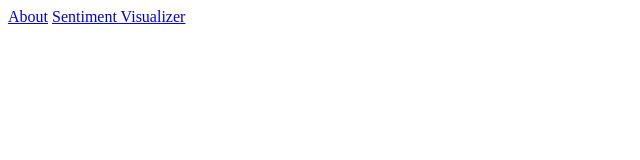
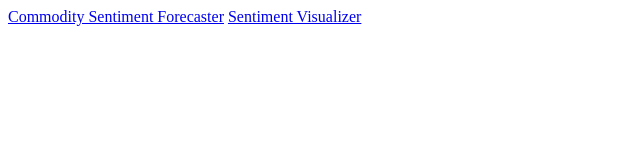
Before and after one commit to jaiveer-singh-madan/Commodity-Price-Forecaster, a plain HTML site: page index.html in a window 1280 px wide. Shown: the whole page, without its empty margins (0-640 px from the left). Drawn offline with Linux system fonts and the light colour scheme.

Commit message:
Update index.html

```diff
--- a/index.html
+++ b/index.html
@@ -6,7 +6,7 @@
   <title>WT Data Science Project</title>
 </head>
 <body>
-<a href="Commodity%20Sentiment%20Analysis.html">About</a>
+<a href="Commodity%20Sentiment%20Analysis.html">Commodity Sentiment Forecaster</a>
 <a href="Visualizer.html">Sentiment Visualizer</a>
 </body>
 </html>
```
